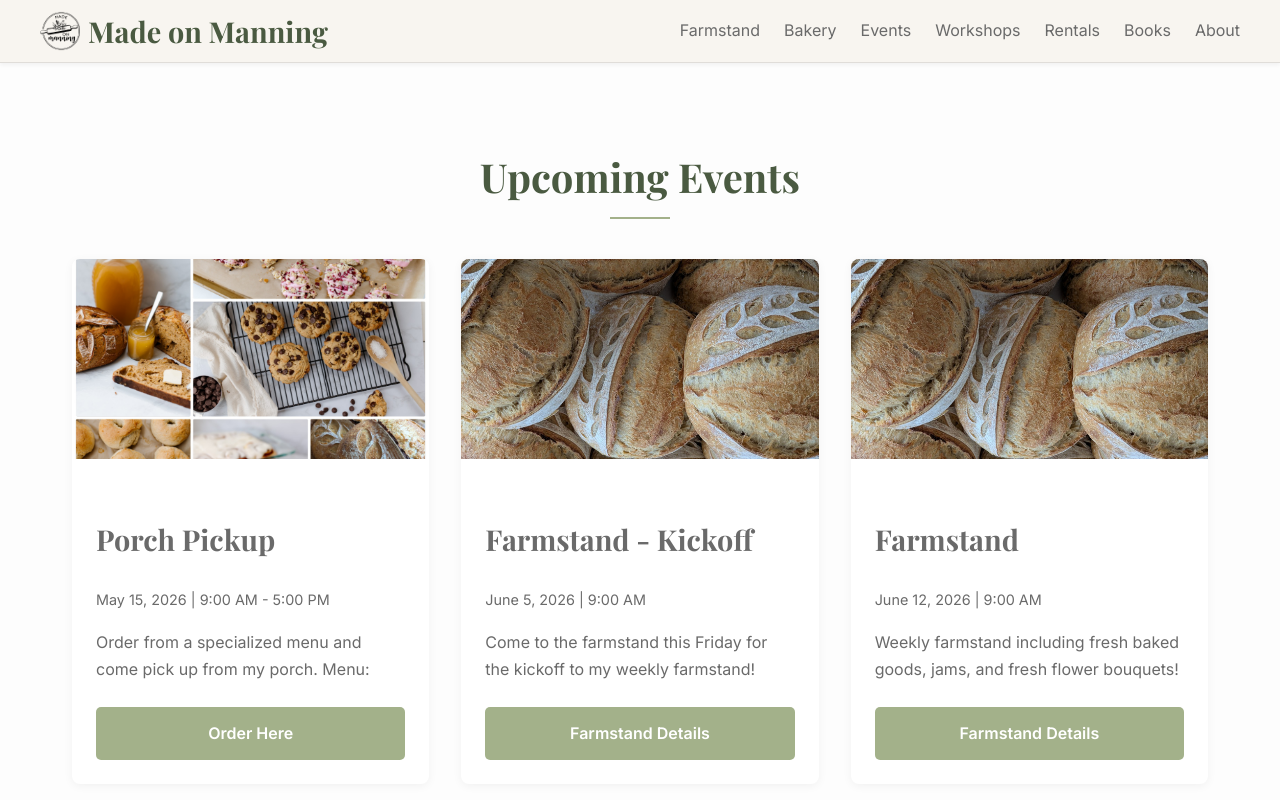
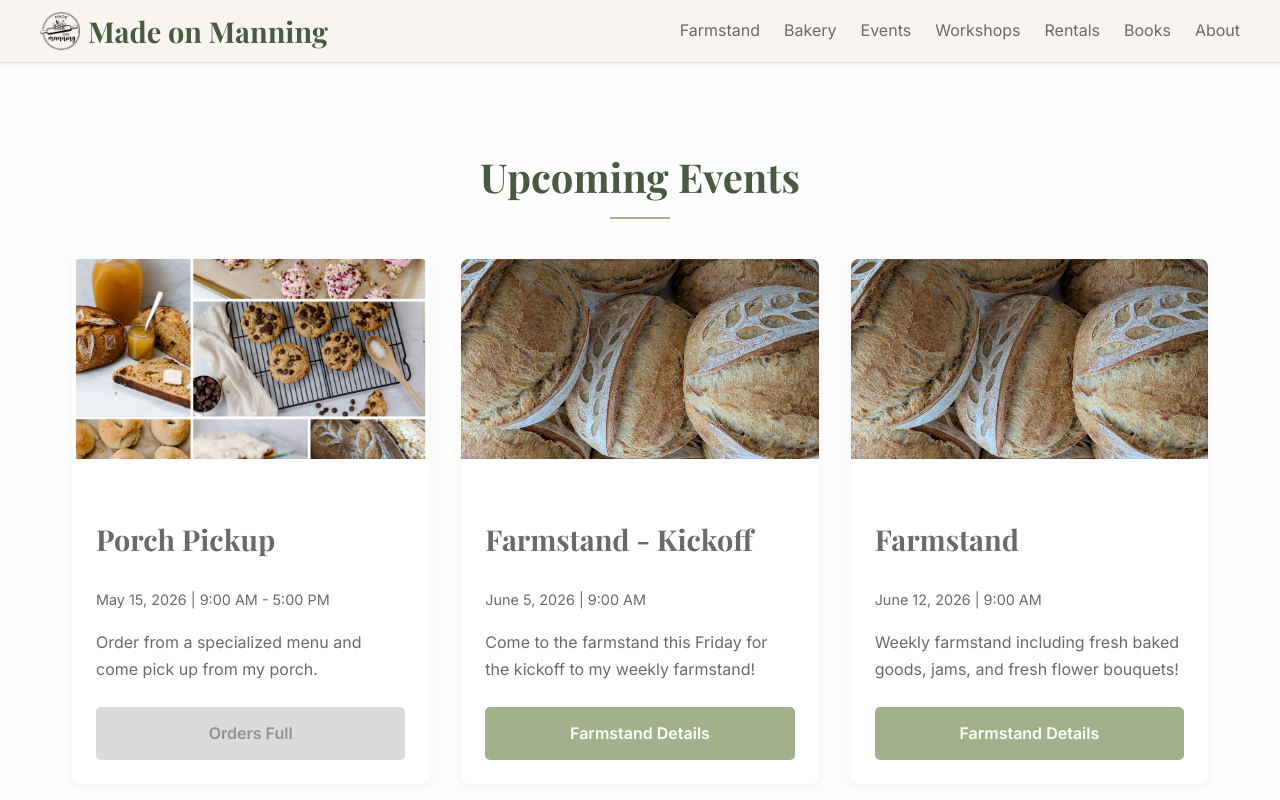
Before and after one commit to madeonmanning/madeonmanning.github.io, a Next.js app: page /events in a window 1280 px wide. Shown: the top 800 px of the page. Built offline with nearby package versions, Linux system fonts and the light colour scheme; a web font is replaced by a local one.

Commit message:
update orders full

```diff
--- a/app/events/page.jsx
+++ b/app/events/page.jsx
@@ -15,9 +15,9 @@ function Events() {
       date: 'May 15, 2026',
       time: '9:00 AM - 5:00 PM',
       title: 'Porch Pickup',
-      description: 'Order from a specialized menu and come pick up from my porch. Menu: ',
-      link: 'https://docs.google.com/forms/d/e/1FAIpQLSefjyU6t8VX1dVBcWT9sNRTbxQj8g06JRwwXfJIKtTEnuYvmg/viewform?usp=publish-editor',
-      linkText: 'Order Here'
+      description: 'Order from a specialized menu and come pick up from my porch.',
+      link: '#',
+      linkText: 'Orders Full'
     },
     {
       id: 2,
```
